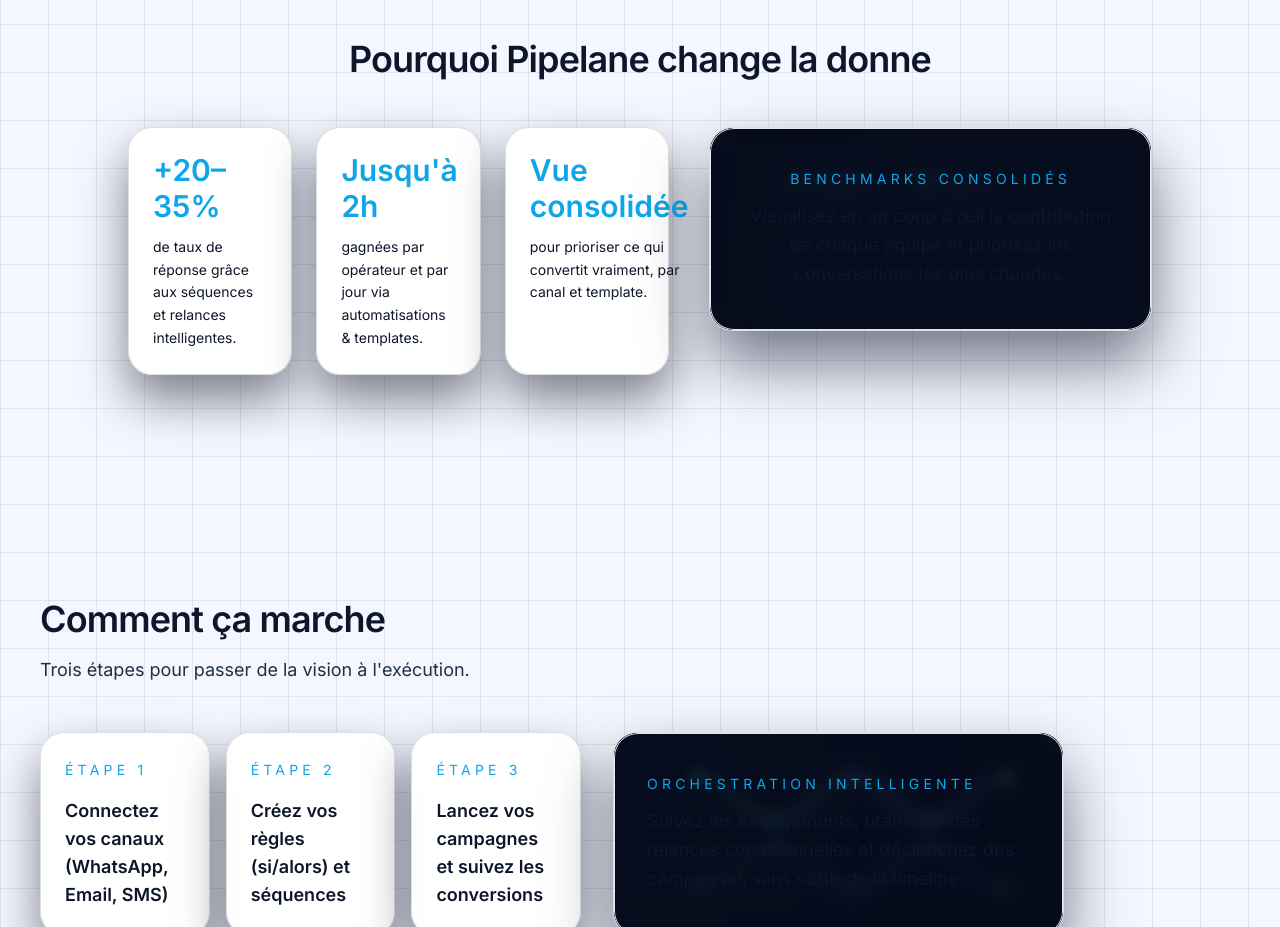
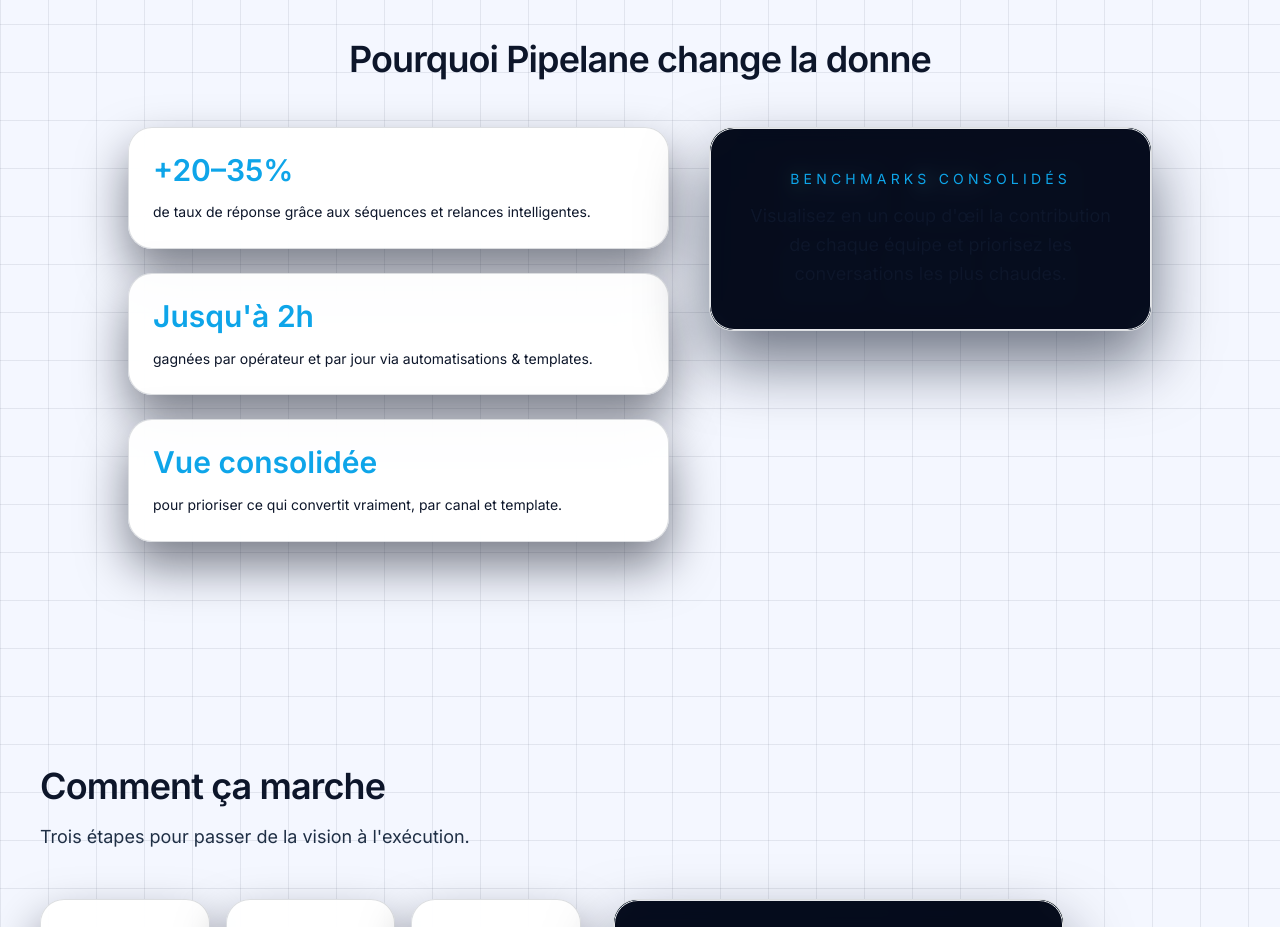
Before and after one commit to Mohamed13/pipelane, an Astro site in the folder pipelane-marketing/: page / in a window 1280 px wide. Shown: the part 2280-3207 px from the top of the page. Built offline with nearby package versions, Linux system fonts and the light colour scheme; Astro itself is replaced by a stand-in of ours.

Commit message:
style(marketing): widen benefit cards to prevent overflow

```diff
--- a/pipelane-marketing/src/components/StatCard.astro
+++ b/pipelane-marketing/src/components/StatCard.astro
@@ -9,7 +9,7 @@
 
 const { metric, description, icon } = Astro.props as Props;
 ---
-<div class="reveal glass rounded-3xl border border-line/30 p-6 text-left">
+<div class="reveal glass min-w-[260px] rounded-3xl border border-line/30 p-6 text-left">
   <div class="flex items-start gap-3">
     {icon && (
       <span class="mt-1 text-primary">
@@ -17,8 +17,8 @@
       </span>
     )}
     <div>
-      <p class="text-3xl font-semibold text-primary">{metric}</p>
-      <p class="mt-3 text-sm leading-relaxed text-onSurfaceStrong">{description}</p>
+      <p class="text-3xl font-semibold leading-tight text-primary">{metric}</p>
+      <p class="mt-3 text-sm leading-relaxed text-onSurfaceStrong break-words text-pretty">{description}</p>
     </div>
   </div>
 </div>
--- a/pipelane-marketing/src/pages/index.astro
+++ b/pipelane-marketing/src/pages/index.astro
@@ -1,4 +1,4 @@
-﻿﻿﻿---
+﻿﻿﻿﻿---
 import BaseLayout from "@layouts/Base.astro";
 import Navbar from "@components/Navbar.astro";
 import NeonBadge from "@components/NeonBadge.astro";
@@ -320,7 +320,7 @@
       center
       contentClass="mt-12 grid gap-10 lg:grid-cols-[minmax(0,1.1fr)_minmax(0,0.9fr)] items-start"
     >
-      <div class="grid gap-6 sm:grid-cols-2 xl:grid-cols-3">
+      <div class="grid gap-6 grid-cols-[repeat(auto-fit,minmax(260px,1fr))]">
         {benefits.map((benefit) => (
           <StatCard metric={benefit.metric} description={benefit.description} />
         ))}
```
